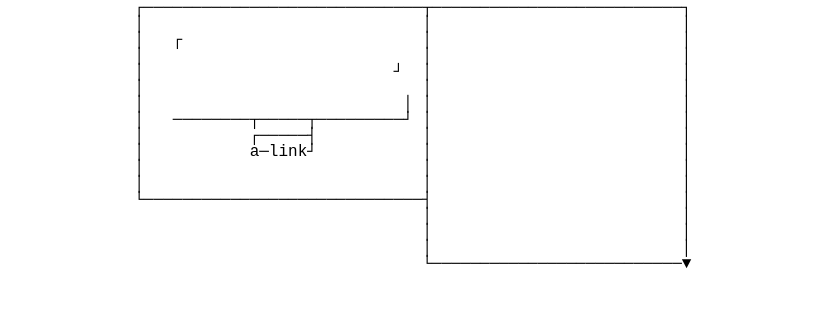
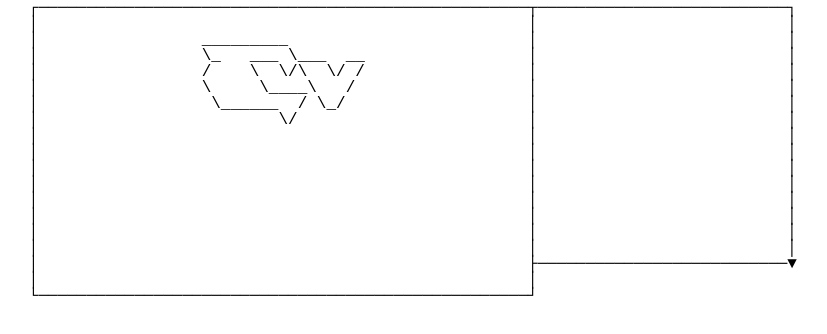
Before and after one commit to zachariahwatson/html-to-ascii, a React (Vite) app: page / in a window 1280 px wide. Shown: the top 334 px of the page, without its empty margins (96-923 px from the left). Built offline with nearby package versions, Linux system fonts and the light colour scheme.

Commit message:
ascii art test

```diff
--- a/src/App.tsx
+++ b/src/App.tsx
@@ -4,14 +4,22 @@ function App() {
 	return (
 		<ASCII>
 			<div className="flex justify-center">
-				<div className="w-72 h-48 border text-center p-4 ascii-border">
-					<div className="m-4 ascii-border-tl ascii-border-br h-8" />
+				<div className="w-[500px] h-72 border text-center ascii-border ascii-text whitespace-pre">
+					{String.raw`
+_________
+\_   ___ \___  __
+/    \  \/\  \/ /
+\     \____\   /
+ \______  / \_/
+        \/
+					`}
+					{/* <div className="m-4 ascii-border-tl ascii-border-br h-8" />
 					<div className="m-2 border h-8 ascii-border-r ascii-border-b" />
 					<button className="ascii-border ascii-text">button</button>
 					<br></br>
 					<a href="https://en.wikipedia.org/wiki/Block_Elements" className="ascii-border ascii-text">
 						a link
-					</a>
+					</a> */}
 				</div>
 				<textarea className="w-64 h-64 ascii-border" defaultValue={"test"}></textarea>
 				<br></br>
```
